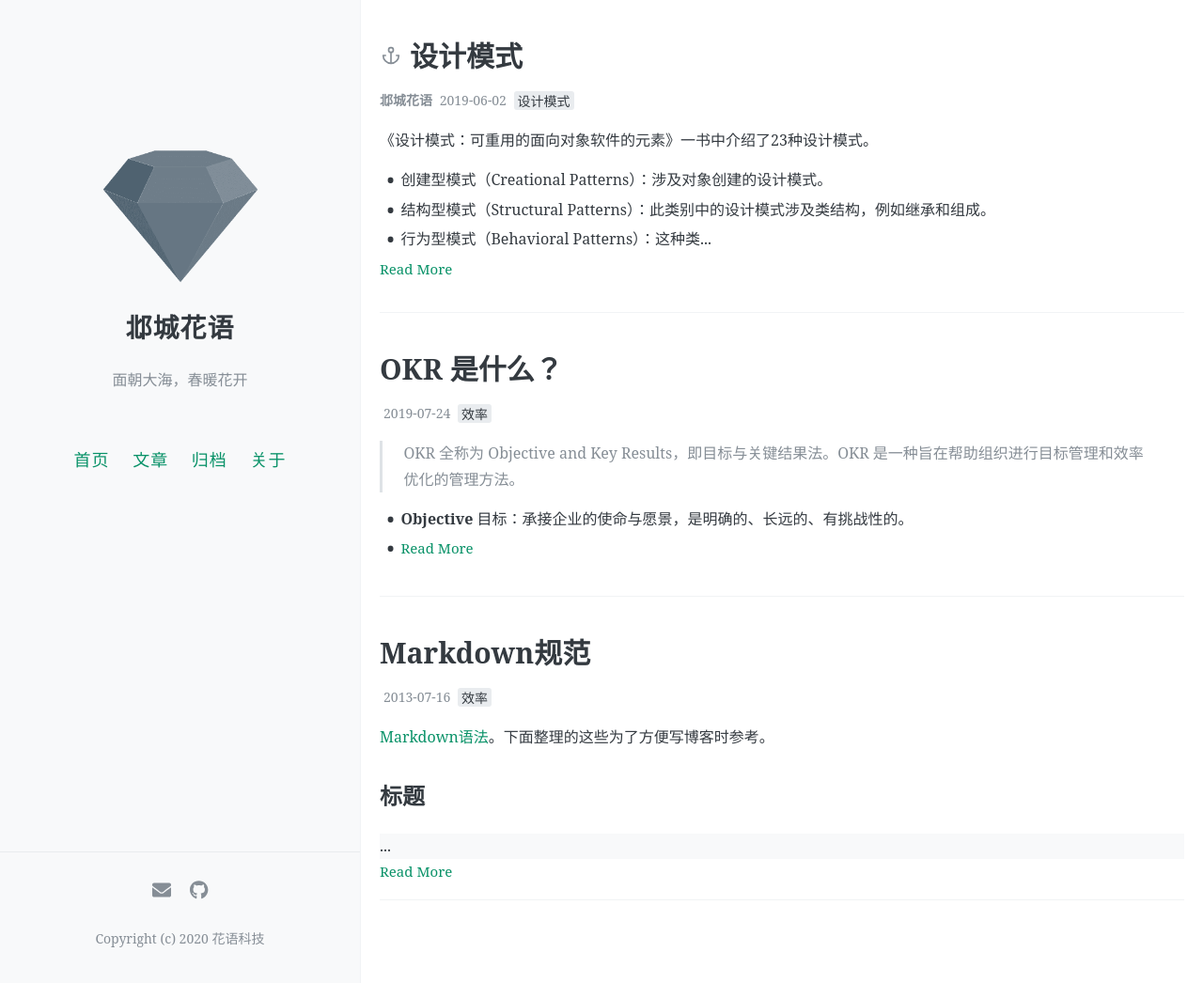
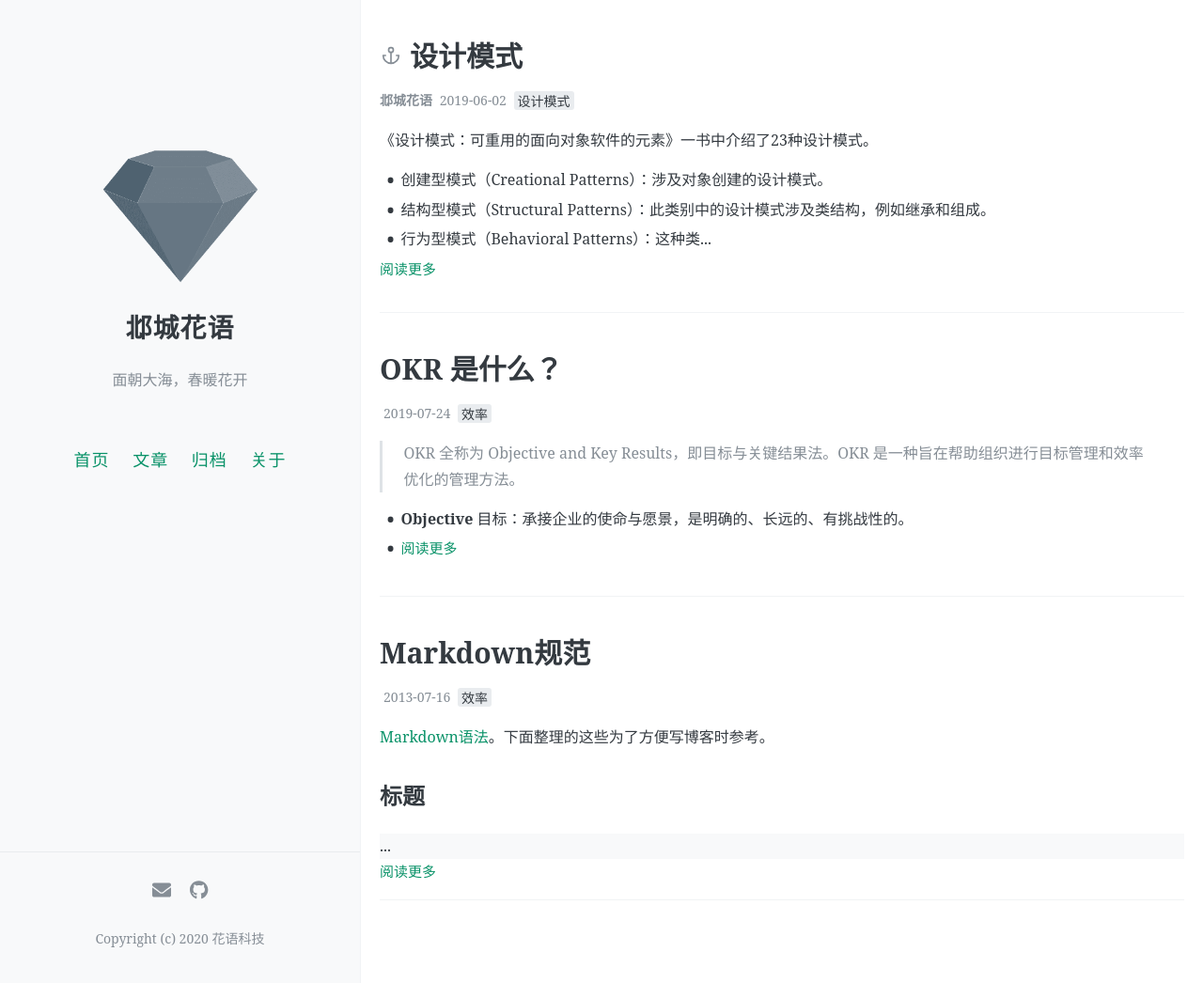
Before and after one commit to Adoger99/blog, a Jekyll site: the page built from index.html, in a window 1280 px wide and 1046 px high. Shown: the whole window at 94% size. Built offline with Jekyll 4.4.1, drawn with Linux system fonts in a browser that asks for light colours; the list of posts is cut into pages by our own code; comment, search, counter and statistics services are not loaded.

Commit message:
阅读更多

```diff
--- a/index.html
+++ b/index.html
@@ -44,7 +44,7 @@
           {{ post.excerpt | truncate: 200 }}
         </div>
 
-        <a href="{{ site.baseurl }}{{ post.url }}" class="read-more">Read More</a>
+        <a href="{{ site.baseurl }}{{ post.url }}" class="read-more">阅读更多</a>
       </article>
     {% endif %}
   {% endfor %}
@@ -81,7 +81,7 @@
         {{ post.excerpt | truncate: 200 }}
       </div>
 
-      <a href="{{ site.baseurl }}{{ post.url }}" class="read-more">Read More</a>
+      <a href="{{ site.baseurl }}{{ post.url }}" class="read-more">阅读更多</a>
     </article>
     {% endunless %}
   {% endfor %}
```
Also changed, not shown: other parts of index.html (+1 -1 lines).
